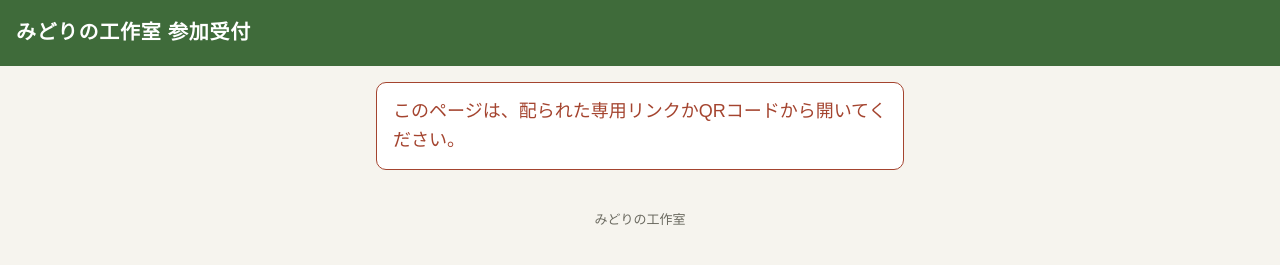
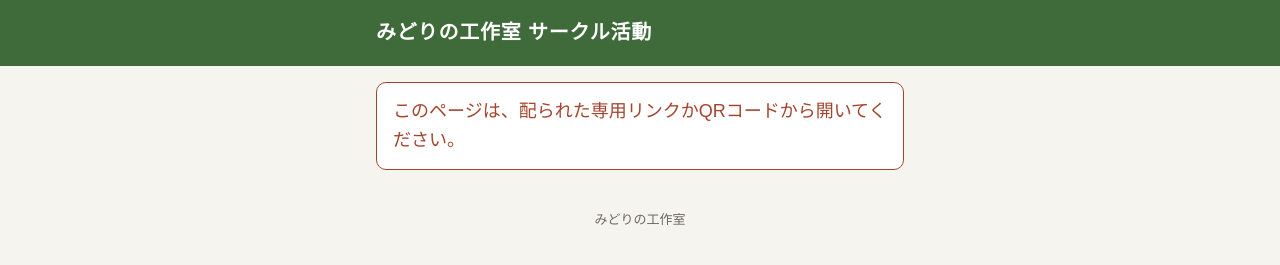
Before and after one commit to Shinsuke75/midori-circle-web, a plain HTML site: page index.html in a window 1280 px wide. Drawn offline with Linux system fonts and the light colour scheme.

Commit message:
見出しを中央に寄せ、名前を変える

```diff
--- a/index.html
+++ b/index.html
@@ -5,7 +5,7 @@
 <meta name="viewport" content="width=device-width, initial-scale=1">
 <meta name="robots" content="noindex, nofollow">
 <meta name="referrer" content="no-referrer">
-<title>みどりの工作室 参加受付</title>
+<title>みどりの工作室 サークル活動</title>
 <style>
   :root {
     --bg: #f6f4ee;
@@ -31,6 +31,7 @@
     color: #fff;
     padding: 16px 16px 14px;
   }
+  header .inner { max-width: 528px; margin: 0 auto; }
   header h1 { margin: 0; font-size: 20px; font-weight: 700; letter-spacing: .04em; }
   header p { margin: 4px 0 0; font-size: 15px; opacity: .9; }
   main { max-width: 560px; margin: 0 auto; padding: 16px; }
@@ -90,8 +91,10 @@
 </head>
 <body>
 <header>
-  <h1>みどりの工作室 参加受付</h1>
-  <p id="hello">読み込み中…</p>
+  <div class="inner">
+    <h1>みどりの工作室 サークル活動</h1>
+    <p id="hello">読み込み中…</p>
+  </div>
 </header>
 <main>
   <div id="message" class="msg" hidden></div>
```
